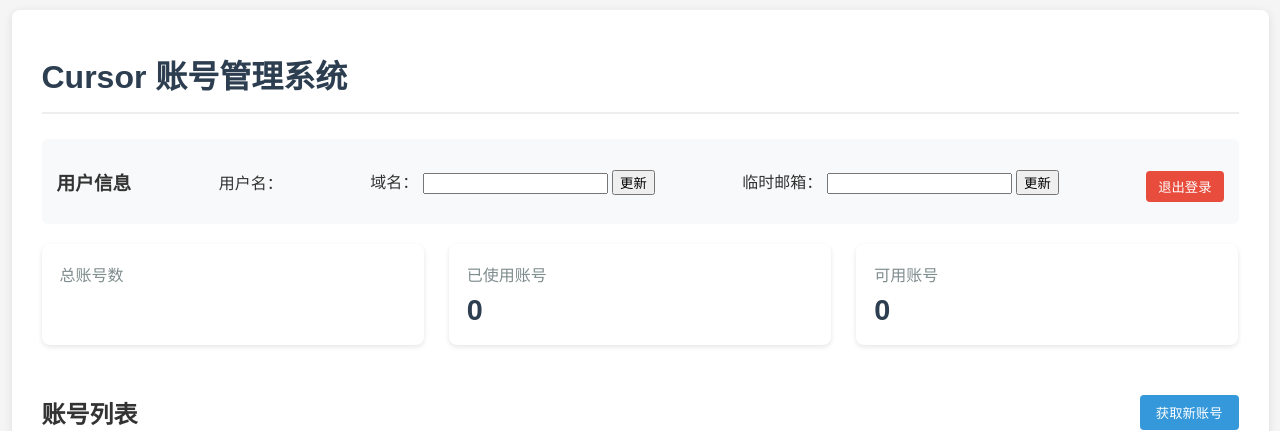
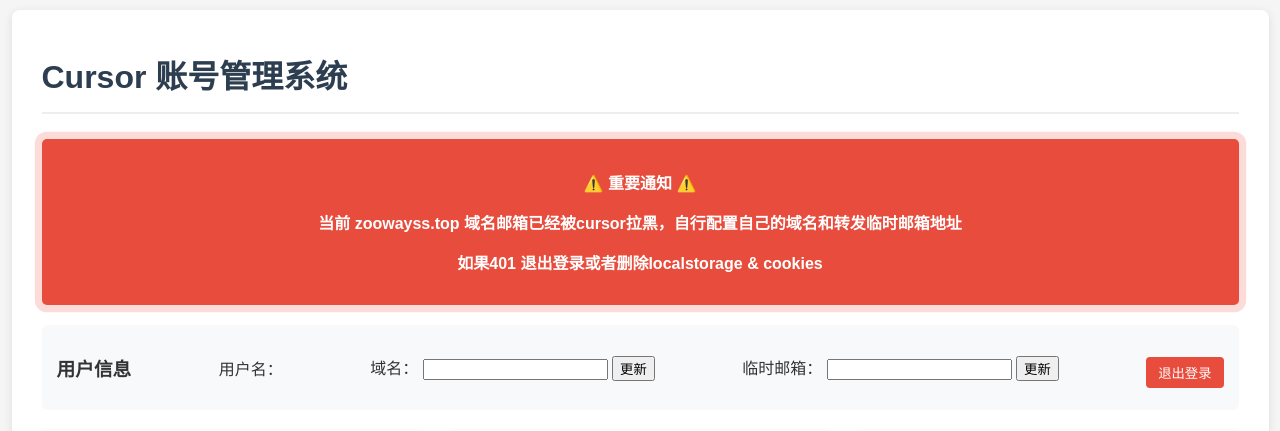
Before and after one commit to hj01857655/cursor-auto-account, a Flask app: template templates/index.html in a window 1280 px wide. Shown: the top 431 px of the page. Run offline with Flask 3, Linux system fonts and the light colour scheme; the template is opened without the code that fills it, so the values that code supplies are empty.

Commit message:
feat: add notice

```diff
--- a/templates/index.html
+++ b/templates/index.html
@@ -499,13 +499,11 @@
         <h1>Cursor 账号管理系统</h1>
 
         <!-- 公告区域 -->
-        {#
         <div class="announcement">
             <p>⚠️ 重要通知 ⚠️</p>
-            <p>当前 zoowayss.top 域名邮箱已经被cursor拉黑，暂停服务！</p>
-            <p>正在开发用户自定义域名邮箱版本</p>
+            <p>当前 zoowayss.top 域名邮箱已经被cursor拉黑，自行配置自己的域名和转发临时邮箱地址</p>
+            <p>如果401 退出登录或者删除localstorage & cookies</p>
         </div>
-        #}
 
         <div class="user-info">
             <h3>用户信息</h3>
```
